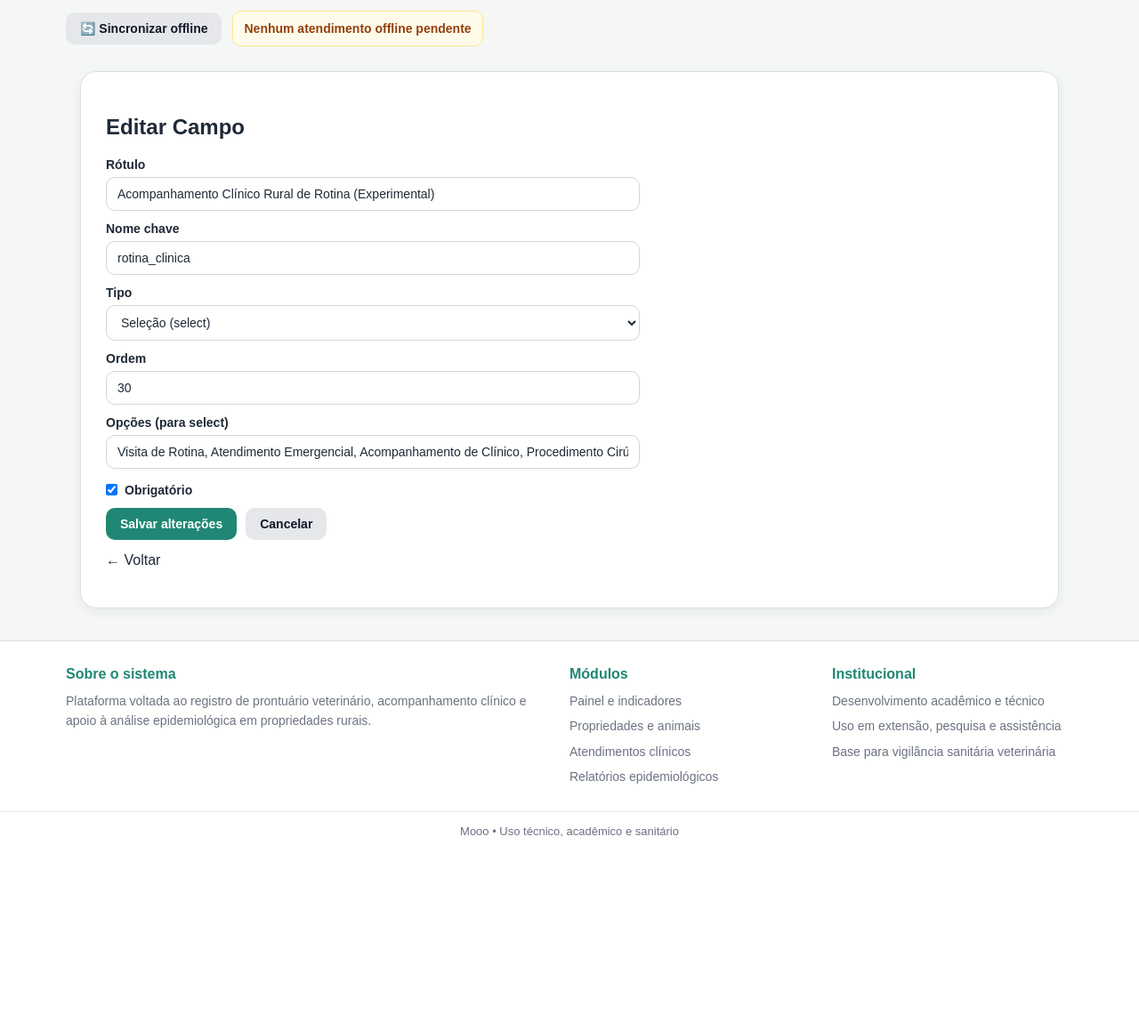
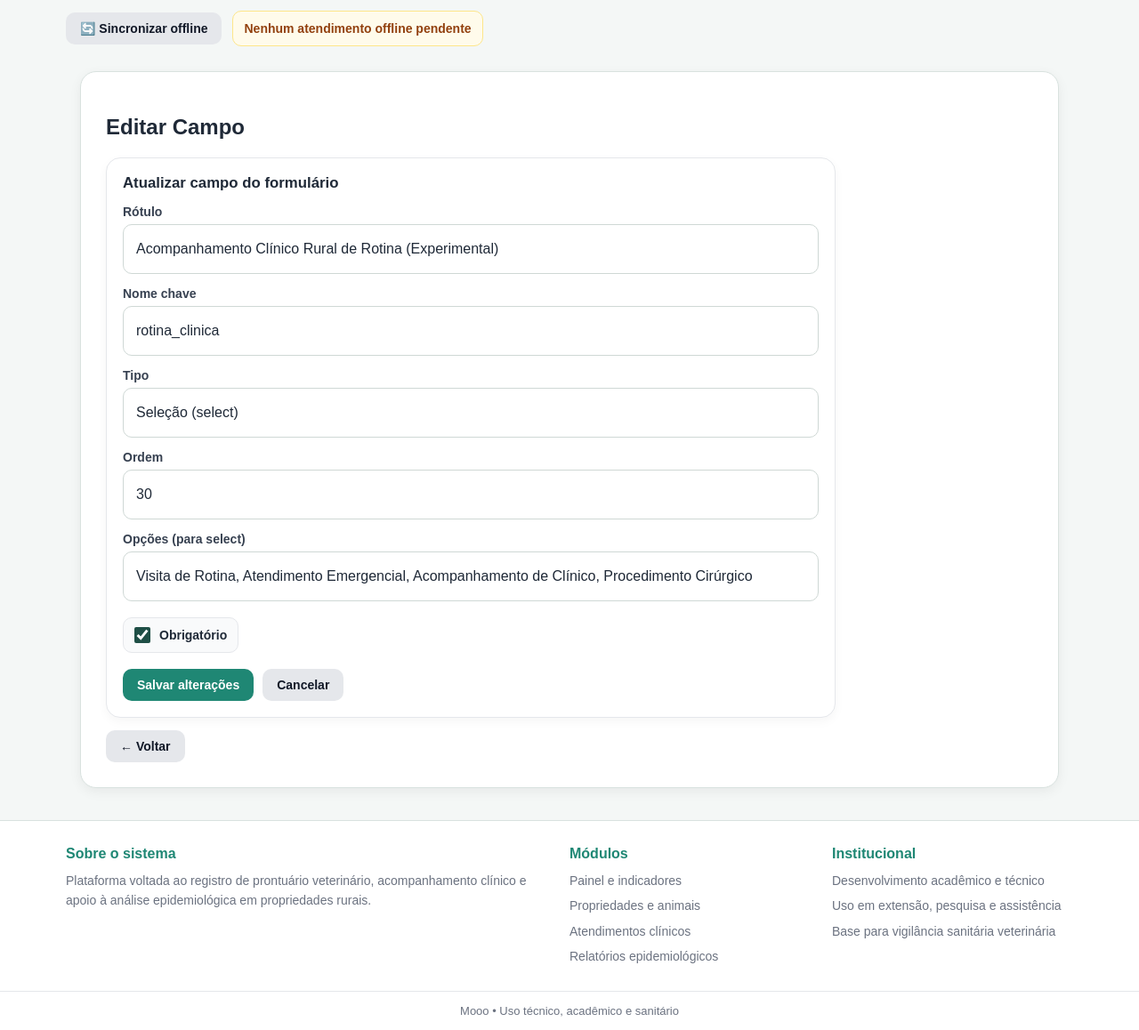
Before and after one commit to glauciocassiano-star/plataforma-relatorios, a Flask app: page /admin/campos/1/editar in a window 1280 px wide. Shown: the part 155-1313 px from the top of the page at 89% size. Before the commit the page ends 1096 px from the top, so only its background shows below. Run offline with Flask 3, Linux system fonts and the light colour scheme; a user stored in the database is signed in; data comes from the database, SQL or seed files in the repository.

Commit message:
ajuste campo form

```diff
--- a/app/templates/admin_campo_editar.html
+++ b/app/templates/admin_campo_editar.html
@@ -3,13 +3,136 @@
 {% block title %}Editar Campo{% endblock %}
 
 {% block content %}
+
+<style>
+  .admin-editar-campo-layout {
+    display: grid;
+    gap: 20px;
+    margin-top: 14px;
+  }
+
+  .admin-card {
+    border: 1px solid #e5e7eb;
+    border-radius: 16px;
+    padding: 18px;
+    background: #ffffff;
+    box-shadow: 0 4px 12px rgba(0, 0, 0, 0.04);
+    box-sizing: border-box;
+  }
+
+  .admin-card-form {
+    width: 100%;
+    max-width: 820px;
+  }
+
+  .admin-titulo-secao {
+    margin: 0 0 14px 0;
+    font-size: 1.05rem;
+    font-weight: 700;
+    color: #1f2937;
+  }
+
+  .admin-form-card {
+    display: grid;
+    gap: 12px;
+    width: 100%;
+  }
+
+  .form-field {
+    display: grid;
+    gap: 6px;
+  }
+
+  .form-field label {
+    font-weight: 600;
+    color: #374151;
+  }
+
+  .campo-padrao {
+    min-height: 56px;
+    padding: 12px 14px;
+    border: 1px solid #cfd8d5;
+    border-radius: 10px;
+    background: #ffffff;
+    color: #1f2937;
+    font-size: 16px;
+    width: 100%;
+    box-sizing: border-box;
+    -webkit-appearance: none;
+    appearance: none;
+  }
+
+  .checkbox-field {
+    display: inline-flex;
+    align-items: center;
+    gap: 10px;
+    padding: 10px 12px;
+    border: 1px solid #e5e7eb;
+    border-radius: 10px;
+    background: #f9fafb;
+    color: #1f2937;
+    font-weight: 600;
+    width: fit-content;
+  }
+
+  .checkbox-field input[type="checkbox"] {
+    width: 18px;
+    height: 18px;
+    accent-color: #1f4f46;
+    cursor: pointer;
+    margin: 0;
+  }
+
+  .form-actions {
+    display: flex;
+    gap: 10px;
+    flex-wrap: wrap;
+    margin-top: 6px;
+  }
+
+  .admin-rodape-acoes {
+    margin-top: 14px;
+    display: flex;
+    gap: 10px;
+    flex-wrap: wrap;
+  }
+
+  @media (max-width: 768px) {
+    .admin-card {
+      padding: 14px;
+      border-radius: 14px;
+    }
+
+    .admin-card-form {
+      max-width: 100%;
+    }
+
+    .form-actions {
+      flex-direction: column;
+      align-items: stretch;
+    }
+
+    .form-actions .btn,
+    .form-actions button,
+    .admin-rodape-acoes .btn {
+      width: 100%;
+    }
+  }
+</style>
+
 <h2>Editar Campo</h2>
 
-<form method="POST" style="display:grid;gap:12px;max-width:600px;">
+<div class="admin-editar-campo-layout">
 
-  <div style="display:grid;gap:6px;">
+  <div class="admin-card admin-card-form">
+    <h3 class="admin-titulo-secao">Atualizar campo do formulário</h3>
+
+    <form method="POST" class="admin-form-card">
+
+      <div class="form-field">
         <label for="rotulo">Rótulo</label>
         <input
+          class="campo-padrao"
           type="text"
           id="rotulo"
           name="rotulo"
@@ -18,9 +141,10 @@
         >
       </div>
 
-  <div style="display:grid;gap:6px;">
+      <div class="form-field">
         <label for="nome_chave">Nome chave</label>
         <input
+          class="campo-padrao"
           type="text"
           id="nome_chave"
           name="nome_chave"
@@ -29,9 +153,9 @@
         >
       </div>
 
-  <div style="display:grid;gap:6px;">
+      <div class="form-field">
         <label for="tipo">Tipo</label>
-    <select name="tipo" id="tipo" required>
+        <select class="campo-padrao" name="tipo" id="tipo" required>
           <option value="text" {% if campo.tipo == "text" %}selected{% endif %}>Texto</option>
           <option value="textarea" {% if campo.tipo == "textarea" %}selected{% endif %}>Texto longo</option>
           <option value="number" {% if campo.tipo == "number" %}selected{% endif %}>Número</option>
@@ -41,9 +165,10 @@
         </select>
       </div>
 
-  <div style="display:grid;gap:6px;">
+      <div class="form-field">
         <label for="ordem">Ordem</label>
         <input
+          class="campo-padrao"
           type="number"
           id="ordem"
           name="ordem"
@@ -51,28 +176,29 @@
         >
       </div>
 
-  <div style="display:grid;gap:6px;">
+      <div class="form-field">
         <label for="opcoes">Opções (para select)</label>
         <input
+          class="campo-padrao"
           type="text"
           id="opcoes"
           name="opcoes"
           value="{{ campo.opcoes | join(', ') if campo.opcoes else '' }}"
-      placeholder='Ex: op1, op2, op3'
+          placeholder="Ex: op1, op2, op3"
         >
       </div>
 
-  <div class="checkbox-field">
+      <label class="checkbox-field" for="obrigatorio">
         <input
           type="checkbox"
           name="obrigatorio"
           id="obrigatorio"
           {% if campo.obrigatorio %}checked{% endif %}
         >
-  <label for="obrigatorio">Obrigatório</label>
-</div>
+        Obrigatório
+      </label>
 
-  <div style="display:flex;gap:10px;flex-wrap:wrap;">
+      <div class="form-actions">
         <button type="submit">Salvar alterações</button>
         <a class="btn btn-secondary" href="{{ url_for('main.admin_formulario_campos', formulario_id=formulario.id) }}">
           Cancelar
@@ -80,9 +206,14 @@
       </div>
 
     </form>
+  </div>
 
-<p style="margin-top:14px;">
-  <a href="{{ url_for('main.admin_formulario_campos', formulario_id=formulario.id) }}">← Voltar</a>
-</p>
+</div>
+
+<div class="admin-rodape-acoes">
+  <a class="btn btn-secondary" href="{{ url_for('main.admin_formulario_campos', formulario_id=formulario.id) }}">
+    ← Voltar
+  </a>
+</div>
 
 {% endblock %}
```
Lines whose indentation alone changed are shown as unchanged.
